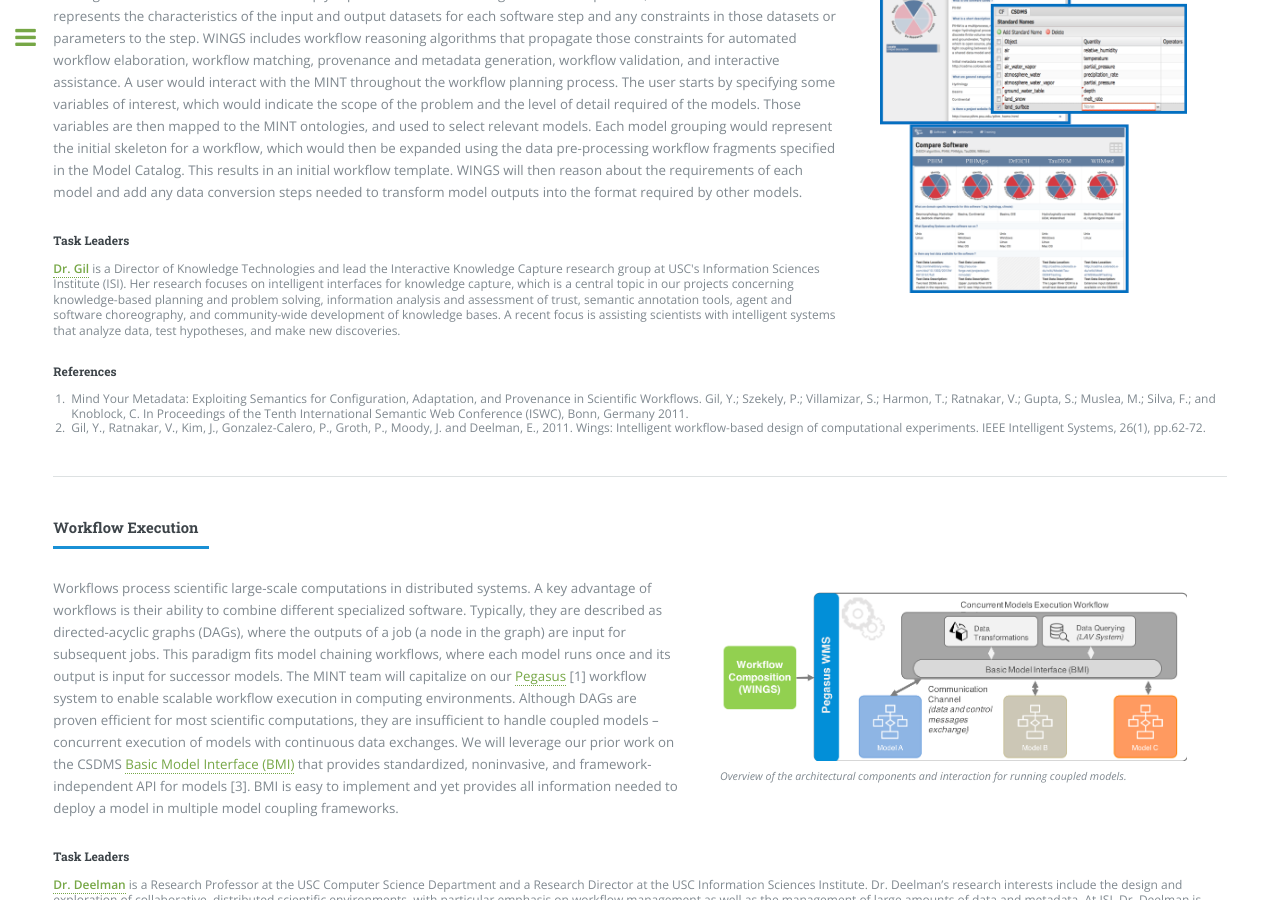
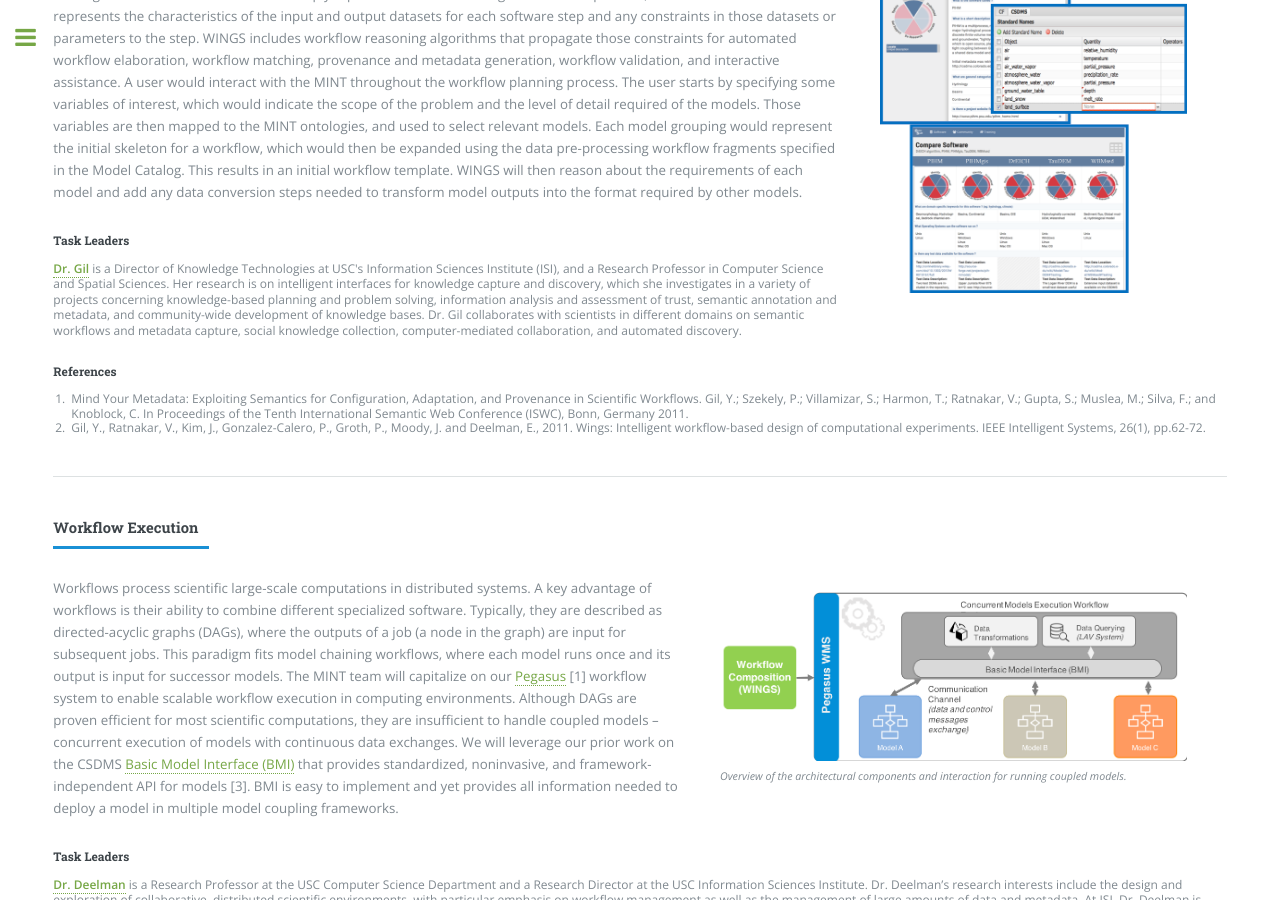
Before and after one commit to KnowledgeCaptureAndDiscovery/MINT, a Jekyll site: the page built from overview.md, in a window 1280 px wide and 900 px high, scrolled down 3286 px. Built offline with Jekyll 4.4.1, drawn with Linux system fonts in a browser that asks for light colours.

Commit message:
updating gil's bio

```diff
--- a/overview.md
+++ b/overview.md
@@ -215,13 +215,13 @@ title: Overview
     <h5>Task Leaders</h5>
     <p style="font-size: 0.9em; line-height: 1.3em">
         <strong><a href="https://www.isi.edu/~gil/" target="_blank">
-        Dr. Gil</a></strong> is a Director of Knowledge Technologies and lead the Interactive Knowledge
-        Capture research group at USC's Information Sciences Institute (ISI). Her research focuses on
-        intelligent interfaces for knowledge capture, which is a central topic in our projects concerning
-        knowledge-based planning and problem solving, information analysis and assessment of trust,
-        semantic annotation tools, agent and software choreography, and community-wide development
-        of knowledge bases. A recent focus is assisting scientists with intelligent systems that
-        analyze data, test hypotheses, and make new discoveries.
+        Dr. Gil</a></strong>  is a Director of Knowledge Technologies at USC's Information Sciences Institute (ISI),
+        and a Research Professor in Computer Science and Spatial Sciences. Her research is on intelligent interfaces
+        for knowledge capture and discovery, which she investigates in a variety of projects concerning knowledge-based
+        planning and problem solving, information analysis and assessment of trust, semantic annotation and metadata,
+        and community-wide development of knowledge bases. Dr. Gil collaborates with scientists in different domains
+        on semantic workflows and metadata capture, social knowledge collection, computer-mediated collaboration,
+        and automated discovery.
     </p>
     <h5>References</h5>
     <ol style="font-size: 0.9em; line-height: 1.2em">
```
